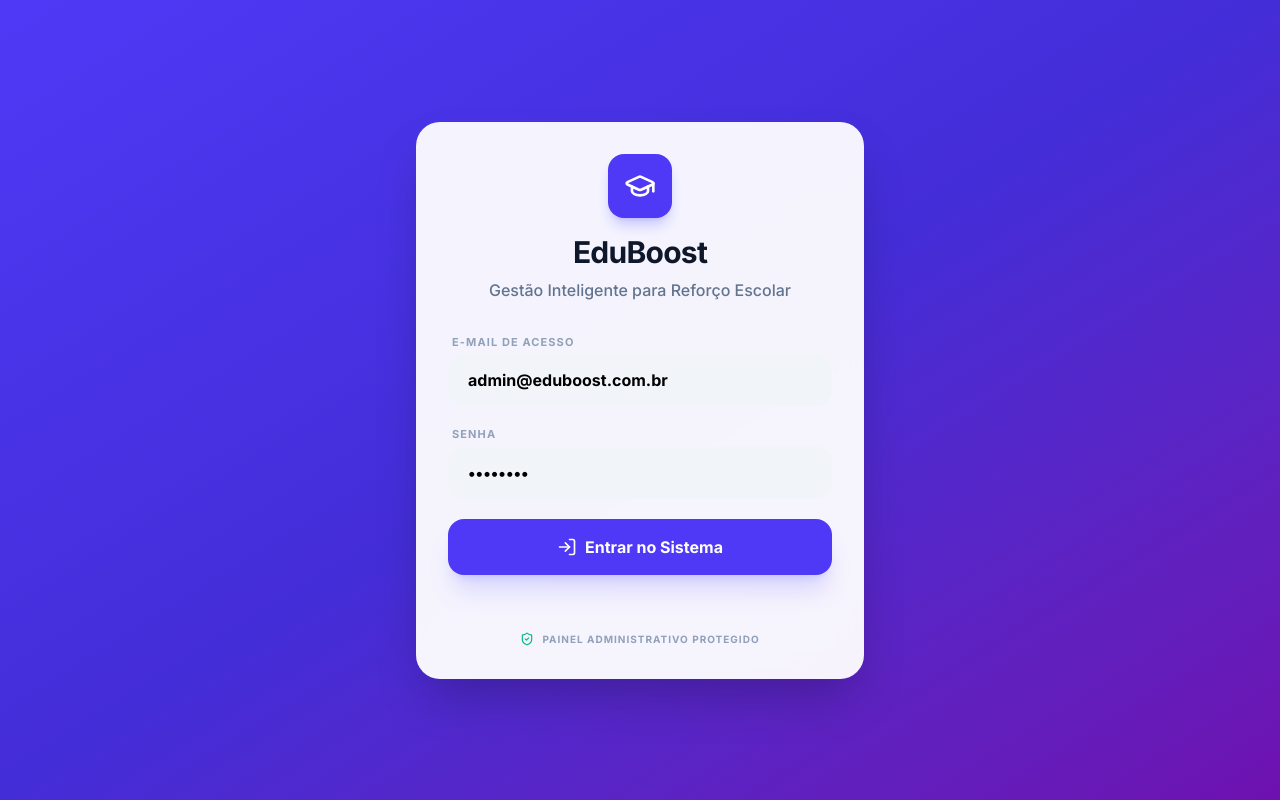
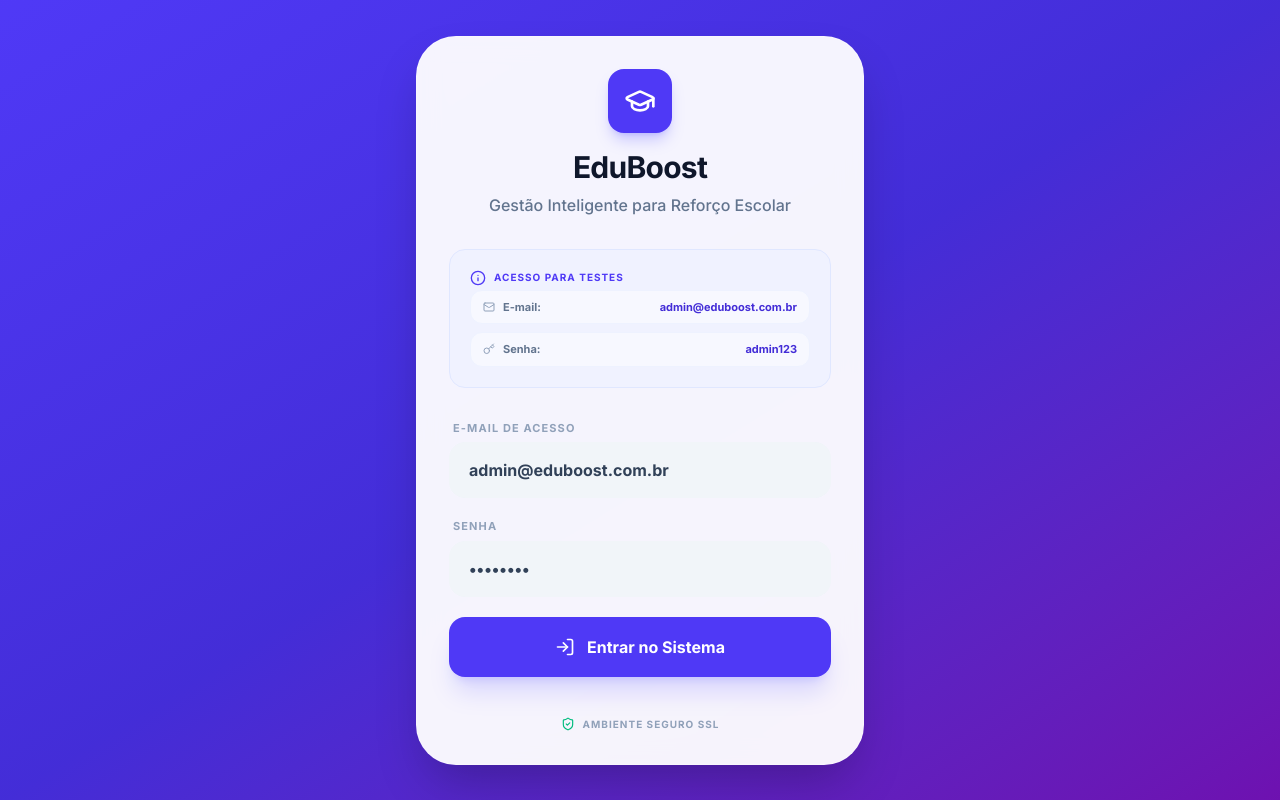
Before and after one commit to tifatepi/erf, a React (Vite) app: page / in a window 1280 px wide. Built offline with nearby package versions, Linux system fonts and the light colour scheme.

Commit message:
feat(Login): Add test credentials and improve UI
Introduce test credentials and refine the login form's visual presentation with new icons and styling. This enhances the user experience for testing purposes.

```diff
--- a/components/Login.tsx
+++ b/components/Login.tsx
@@ -1,6 +1,6 @@
 
 import React, { useState } from 'react';
-import { GraduationCap, LogIn, ShieldCheck, Loader2 } from 'lucide-react';
+import { GraduationCap, LogIn, ShieldCheck, Loader2, Key, Mail, Info } from 'lucide-react';
 
 interface LoginProps {
   onLogin: (email: string, password?: string) => void;
@@ -18,21 +18,45 @@ const Login: React.FC<LoginProps> = ({ onLogin, isLoading }) => {
 
   return (
     <div className="min-h-screen flex items-center justify-center bg-gradient-to-br from-indigo-600 via-indigo-700 to-purple-800 p-4">
-      <div className="bg-white/95 backdrop-blur-md w-full max-w-md rounded-3xl shadow-2xl p-8 space-y-8 animate-fade-in">
+      <div className="bg-white/95 backdrop-blur-md w-full max-w-md rounded-[2.5rem] shadow-2xl p-8 space-y-8 animate-fade-in border border-white/20">
         <div className="text-center">
           <div className="inline-flex p-4 bg-indigo-600 rounded-2xl shadow-lg shadow-indigo-500/30 mb-4">
             <GraduationCap className="text-white w-8 h-8" />
           </div>
-          <h1 className="text-3xl font-bold text-slate-900 tracking-tight">EduBoost</h1>
+          <h1 className="text-3xl font-black text-slate-900 tracking-tight">EduBoost</h1>
           <p className="text-slate-500 mt-2 font-medium">Gestão Inteligente para Reforço Escolar</p>
         </div>
 
+        {/* Bloco de Credenciais de Teste */}
+        <div className="bg-indigo-50/80 border border-indigo-100 rounded-2xl p-5 space-y-3">
+          <div className="flex items-center gap-2 text-indigo-600 mb-1">
+            <Info size={16} />
+            <span className="text-[10px] font-black uppercase tracking-widest">Acesso para Testes</span>
+          </div>
+          <div className="grid grid-cols-1 gap-2">
+            <div className="flex items-center justify-between bg-white/50 p-2 px-3 rounded-xl border border-indigo-50">
+              <div className="flex items-center gap-2">
+                <Mail size={12} className="text-slate-400" />
+                <span className="text-[11px] font-bold text-slate-500">E-mail:</span>
+              </div>
+              <span className="text-[11px] font-black text-indigo-700">admin@eduboost.com.br</span>
+            </div>
+            <div className="flex items-center justify-between bg-white/50 p-2 px-3 rounded-xl border border-indigo-50">
+              <div className="flex items-center gap-2">
+                <Key size={12} className="text-slate-400" />
+                <span className="text-[11px] font-bold text-slate-500">Senha:</span>
+              </div>
+              <span className="text-[11px] font-black text-indigo-700">admin123</span>
+            </div>
+          </div>
+        </div>
+
         <form onSubmit={handleSubmit} className="space-y-5">
-          <div className="space-y-1">
+          <div className="space-y-1.5">
             <label className="block text-[11px] font-black text-slate-400 uppercase tracking-widest ml-1">E-mail de Acesso</label>
             <input
               type="email"
-              className="w-full px-5 py-3.5 bg-slate-100 border-none rounded-2xl focus:ring-2 focus:ring-indigo-500 outline-none transition-all font-bold"
+              className="w-full px-5 py-4 bg-slate-100 border-none rounded-2xl focus:ring-2 focus:ring-indigo-500 outline-none transition-all font-bold text-slate-700"
               placeholder="seu@email.com"
               value={email}
               onChange={(e) => setEmail(e.target.value)}
@@ -40,11 +64,11 @@ const Login: React.FC<LoginProps> = ({ onLogin, isLoading }) => {
               disabled={isLoading}
             />
           </div>
-          <div className="space-y-1">
+          <div className="space-y-1.5">
             <label className="block text-[11px] font-black text-slate-400 uppercase tracking-widest ml-1">Senha</label>
             <input
               type="password"
-              className="w-full px-5 py-3.5 bg-slate-100 border-none rounded-2xl focus:ring-2 focus:ring-indigo-500 outline-none transition-all font-bold"
+              className="w-full px-5 py-4 bg-slate-100 border-none rounded-2xl focus:ring-2 focus:ring-indigo-500 outline-none transition-all font-bold text-slate-700"
               placeholder="••••••••"
               value={password}
               onChange={(e) => setPassword(e.target.value)}
@@ -55,7 +79,7 @@ const Login: React.FC<LoginProps> = ({ onLogin, isLoading }) => {
           <button
             type="submit"
             disabled={isLoading}
-            className="w-full py-4 bg-indigo-600 text-white rounded-2xl font-black shadow-xl shadow-indigo-500/20 hover:bg-indigo-700 transition-all flex items-center justify-center gap-2 active:scale-95 disabled:opacity-70 disabled:cursor-not-allowed"
+            className="w-full py-4.5 bg-indigo-600 text-white rounded-2xl font-black shadow-xl shadow-indigo-500/20 hover:bg-indigo-700 transition-all flex items-center justify-center gap-3 active:scale-95 disabled:opacity-70 disabled:cursor-not-allowed mt-4"
           >
             {isLoading ? (
               <Loader2 className="animate-spin" size={20} />
@@ -66,10 +90,10 @@ const Login: React.FC<LoginProps> = ({ onLogin, isLoading }) => {
           </button>
         </form>
 
-        <div className="pt-6 border-t border-slate-100">
+        <div className="pt-2">
           <div className="flex items-center justify-center gap-2 text-slate-400 text-[10px] font-black uppercase tracking-widest">
             <ShieldCheck size={14} className="text-emerald-500" />
-            <span>Painel Administrativo Protegido</span>
+            <span>Ambiente Seguro SSL</span>
           </div>
         </div>
       </div>
```
